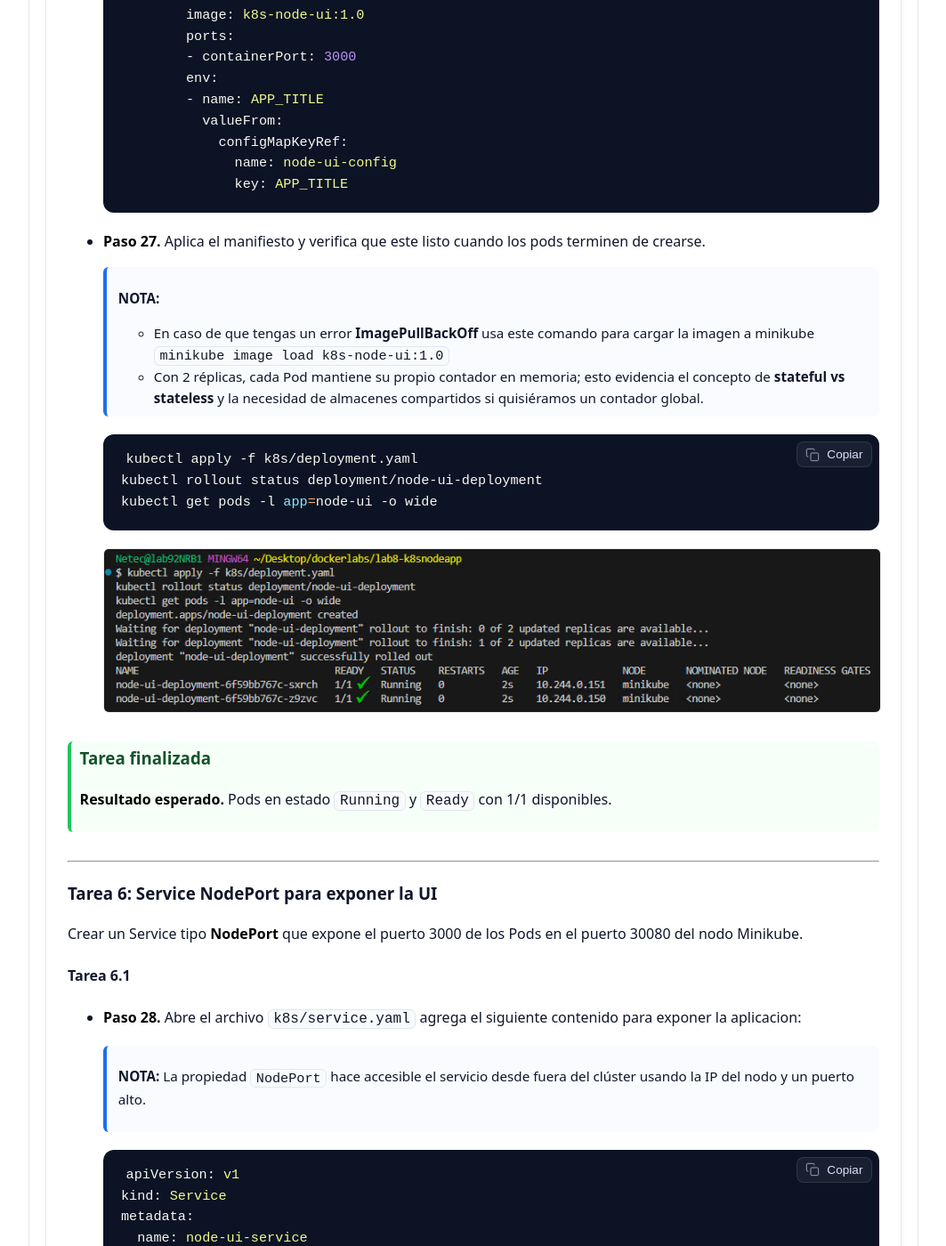
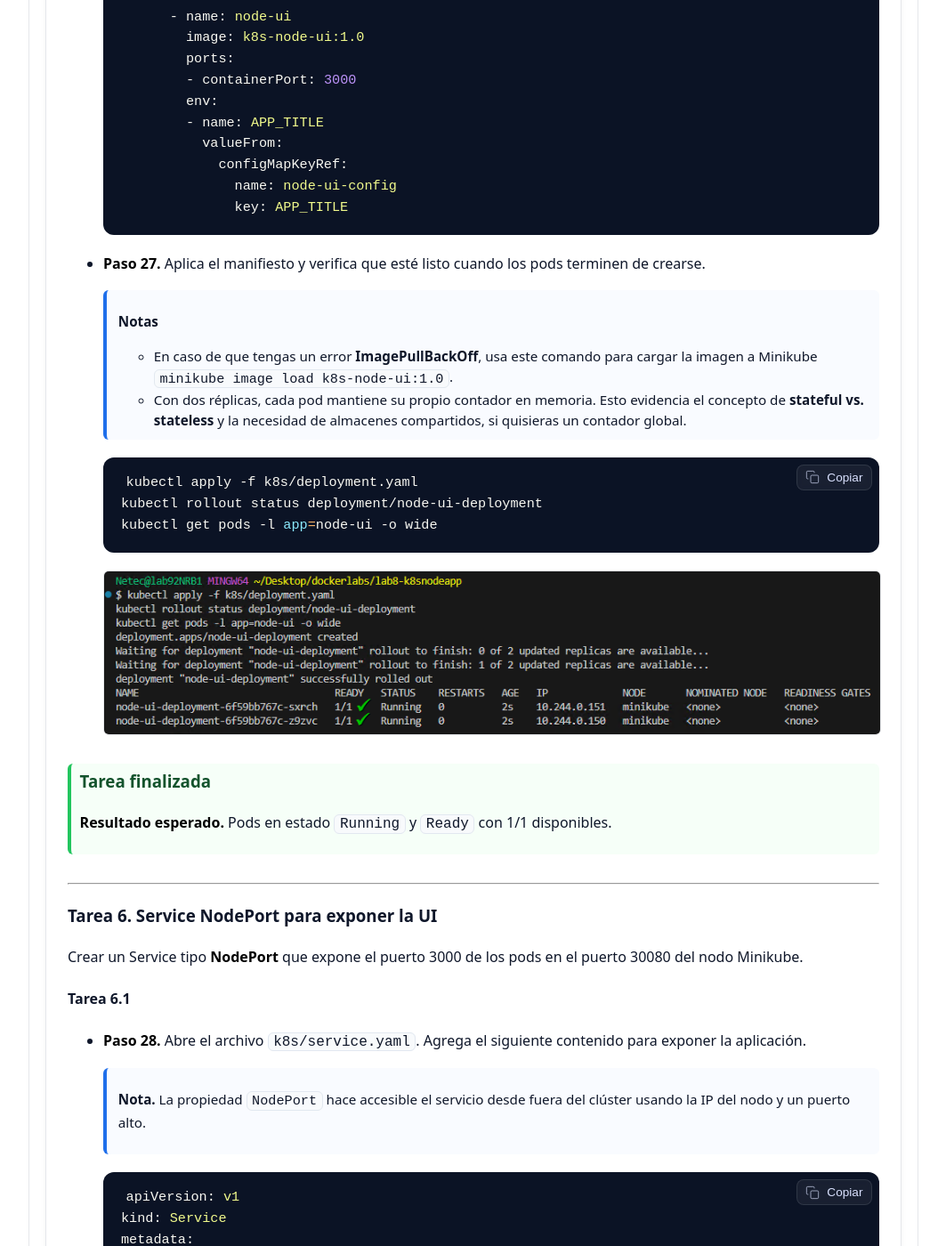
Before and after one commit to Netec-Mx/Custom_NETEC_DOCK_KUB_ESP, a Jekyll site: the page built from labs/capitulo8/lab8.md, in a window 1280 px wide and 1400 px high, scrolled down 14705 px. Shown: the whole window at 89% size, without its empty margins (108-1171 px from the left). Built offline with Jekyll 4.4.1, drawn with Linux system fonts in a browser that asks for light colours; some of the changed text lies outside the part shown.

Commit message:
Update lab8.md

````diff
--- a/labs/capitulo8/lab8.md
+++ b/labs/capitulo8/lab8.md
@@ -1,6 +1,6 @@
 ---
 layout: lab
-title: "Práctica 8: Despliegue de una aplicación Node.js. en Kubernetes"
+title: "Práctica 8. Despliegue de una aplicación Node.js. en Kubernetes"
 permalink: /capitulo8/lab8/
 images_base: /labs/capitulo8/img
 duration: "60 minutos"
@@ -21,9 +21,9 @@ final_result: >
   Una aplicación **Node.js con UI en tiempo real** (Socket.IO) desplegada en **Minikube**, parametrizada con **ConfigMap**, con **Deployment** (probes y escalable) y **Service NodePort**. Acceso desde navegador, validación con `kubectl` y comprensión del efecto de múltiples réplicas sobre el estado en memoria.
 notes:
   - En producción usarías **Ingress** (con `minikube addons enable ingress`) y **TLS**.
-  - Para estado compartido entre Pods, integra un almacén externo (Redis/BD) o un Pub/Sub.
+  - Para estado compartido entre pods, integra un almacén externo (Redis/BD) o un Pub/Sub.
   - Versiona los manifiestos en Git y automatiza `kubectl apply` con CI/CD.
-  - Si tu Minikube no enruta al azar entre Pods, puedes simularlo refrescando o usando `kubectl port-forward` a distintos Pods.
+  - Si tu Minikube no enruta al azar entre pods, puedes simularlo refrescando o usando `kubectl port-forward` a distintos pods.
 references:
   - text: Deployments
     url: https://kubernetes.io/docs/concepts/workloads/controllers/deployment/
@@ -40,7 +40,7 @@ next: /capitulo9/lab9/
 
 ---
 
-### Tarea 1: Crear la estructura del proyecto
+### Tarea 1. Crear la estructura del proyecto
 
 Organizar el código, la configuración de Kubernetes y el Dockerfile para empaquetar la app con su UI.
 
@@ -58,32 +58,32 @@ Organizar el código, la configuración de Kubernetes y el Dockerfile para empaq
 
   ![micint]({{ page.images_base | relative_url }}/18.png)
 
-- **Paso 5.** Asegurate de estar dentro de la carpeta del curso llamada **dockerlabs** en la terminal de **VSCode**:
+- **Paso 5.** Asegúrate de estar dentro de la carpeta del curso llamada **dockerlabs** en la terminal de **VS Code**.
 
-  > **NOTA:** Si te quedaste en el directorio de una práctica, usa **`cd ..`** para volver a la raíz de laboratorios.
+  > **Nota.** Si te quedaste en el directorio de una práctica, usa **`cd ..`** para volver a la raíz de laboratorios.
   {: .lab-note .info .compact}
 
   ![micint]({{ page.images_base | relative_url }}/1.png)
 
-- **Paso 6.** Crea el directorio para trabajar en la **práctica**:
+- **Paso 6.** Crea el directorio para trabajar en la **práctica**.
 
-  > **NOTA:** Aislar cada práctica evita colisiones de archivos y facilita montar rutas con precisión.
+  > **Nota.** Aislar cada práctica evita colisiones de archivos y facilita montar rutas con precisión.
   {: .lab-note .info .compact}
 
   ```bash
   mkdir lab8-k8snodeapp && cd lab8-k8snodeapp
   ```
 
-- **Paso 7.** Valida en el **Explorador** de archivos dentro de VSCode que se haya creado el directorio:
+- **Paso 7.** Valida en el **Explorador** de archivos dentro de VS Code que se haya creado el directorio.
 
-  > **NOTA:** Trabajar en VS Code permite editar y versionar cómodamente. **Git Bash** brinda compatibilidad con comandos POSIX.
+  > **Nota.** Trabajar en VS Code permite editar y versionar cómodamente. **Git Bash** brinda compatibilidad con comandos POSIX.
   {: .lab-note .info .compact}
 
   ![micint]({{ page.images_base | relative_url }}/2.png)
 
-- **Paso 8.** Crearás la siguiente estructura inicial del proyecto de la aplicación:
+- **Paso 8.** Crea la siguiente estructura inicial del proyecto de la aplicación.
 
-  > **NOTA:**
+  > **Notas**
   - `public/` contiene la UI estática que Express servirá.
   - `k8s/` aloja los manifiestos YAML.
   {: .lab-note .info .compact}
@@ -192,9 +192,9 @@ Crear una app Express que sirva una UI estática con Socket.IO. La UI muestra un
   }
   ```
 
-- **Paso 15.** Abre el archivo `api/server.js` y agrega la siguiente logica para la aplicacion:
+- **Paso 15.** Abre el archivo `api/server.js` y agrega la siguiente lógica para la aplicación.
 
-  > **NOTA:** El contador es **por Pod** (memoria local). Con 2 réplicas, cada Pod tendrá su propio contador (verás valores distintos si tus requests llegan a diferentes Pods).
+  > **Nota.** El contador es **por pod** (memoria local). Con dos réplicas, cada pod tendrá su propio contador (verás valores distintos si tus requests llegan a diferentes pods).
   {: .lab-note .info .compact}
 
   ```javascript
@@ -346,11 +346,11 @@ Crear una app Express que sirva una UI estática con Socket.IO. La UI muestra un
 
   ![micint]({{ page.images_base | relative_url }}/7.png)
 
-- **Paso 19.** En la terminal donde esta activa la aplicación de **NodeJs** rompe el proceso con `CTRL + c`, y escribe el siguiente comando.
+- **Paso 19.** En la terminal donde está activa la aplicación de **NodeJs**, rompe el proceso con `CTRL + c` y escribe el siguiente comando.
 
-  > **NOTA:**
-  - Debes regresar al directorio **lab8-k8snodeapp**
-  - Tambien limpia los archivos de la prueba local.
+  > **Notas**
+  - Debes regresar al directorio **lab7-k8snodeapp**.
+  - También limpia los archivos de la prueba local.
   - Tarda unos segundos en limpiar.
   {: .lab-note .info .compact}
 
@@ -405,9 +405,9 @@ Empaquetar la app y construir la imagen dentro del demonio Docker de Minikube pa
 
   ![micint]({{ page.images_base | relative_url }}/9.png)
 
-- **Paso 22.** Apuntar Docker al demonio de Minikube y construir imagen:
+- **Paso 22.** Apunta Docker al demonio de Minikube y construye la imagen.
 
-  > **NOTA:**
+  > **Notas**
   - Construir dentro del daemon de Minikube evita tener que subir la imagen a un registry.
   - La imagen `k8s-node-ui:1.0` debe listarse en `docker images`.
   {: .lab-note .info .compact}
@@ -455,12 +455,12 @@ El título de la UI se inyectará como variable de entorno `APP_TITLE` mediante
 
   ![micint]({{ page.images_base | relative_url }}/10.png)
 
-- **Paso 25.** Ahora si, aplica el manifiesto del archivo **configmap**.
+- **Paso 25.** Ahora, aplica el manifiesto del archivo **ConfigMap**.
 
-  > **NOTA:**
-  - El comando se ejecuta desde el directorio **lab8-k8snodeapp**
+  > **Notas**
+  - El comando se ejecuta desde el directorio **lab7-k8snodeapp**.
   - Aplica y valida que se haya configurado correctamente.
-  - Separar configuración del código permite cambiar títulos/slogans sin reconstruir la imagen.
+  - Separar la configuración del código permite cambiar los títulos o eslogans sin reconstruir la imagen.
   {: .lab-note .info .compact}
 
   ```bash
@@ -476,13 +476,13 @@ El título de la UI se inyectará como variable de entorno `APP_TITLE` mediante
 
 ---
 
-### Tarea 5: Deployment con 2 réplicas y variables desde ConfigMap
+### Tarea 5. Deployment con dos réplicas y variables desde ConfigMap
 
-Crear un Deployment con **2 réplicas**, **liveness/readiness probes** y variable `APP_TITLE` inyectada desde el ConfigMap.
+Crear un Deployment con **dos réplicas**, **liveness/readiness probes** y variable `APP_TITLE` inyectada desde el ConfigMap.
 
 #### Tarea 5.1
 
-- **Paso 26.** Abre el archivo `k8s/deployment.yaml` y define la configuracion que implementara los pods:
+- **Paso 26.** Abre el archivo `k8s/deployment.yaml` y define la configuración que implementarán los pods.
 
   ```yaml
   apiVersion: apps/v1
@@ -512,11 +512,11 @@ Crear un Deployment con **2 réplicas**, **liveness/readiness probes** y variabl
                 key: APP_TITLE
   ```
 
-- **Paso 27.** Aplica el manifiesto y verifica que este listo cuando los pods terminen de crearse.
+- **Paso 27.** Aplica el manifiesto y verifica que esté listo cuando los pods terminen de crearse.
 
-  > **NOTA:**
-  - En caso de que tengas un error **ImagePullBackOff** usa este comando para cargar la imagen a minikube `minikube image load k8s-node-ui:1.0`
-  - Con 2 réplicas, cada Pod mantiene su propio contador en memoria; esto evidencia el concepto de **stateful vs stateless** y la necesidad de almacenes compartidos si quisiéramos un contador global.
+  > **Notas**
+  - En caso de que tengas un error **ImagePullBackOff**, usa este comando para cargar la imagen a Minikube `minikube image load k8s-node-ui:1.0`.
+  - Con dos réplicas, cada pod mantiene su propio contador en memoria. Esto evidencia el concepto de **stateful vs. stateless** y la necesidad de almacenes compartidos, si quisieras un contador global.
   {: .lab-note .info .compact}
 
   ```bash
@@ -533,15 +533,15 @@ Crear un Deployment con **2 réplicas**, **liveness/readiness probes** y variabl
 
 ---
 
-### Tarea 6: Service NodePort para exponer la UI
+### Tarea 6. Service NodePort para exponer la UI
 
-Crear un Service tipo **NodePort** que expone el puerto 3000 de los Pods en el puerto 30080 del nodo Minikube.
+Crear un Service tipo **NodePort** que expone el puerto 3000 de los pods en el puerto 30080 del nodo Minikube.
 
 #### Tarea 6.1
 
-- **Paso 28.** Abre el archivo `k8s/service.yaml` agrega el siguiente contenido para exponer la aplicacion:
+- **Paso 28.** Abre el archivo `k8s/service.yaml`. Agrega el siguiente contenido para exponer la aplicación.
 
-  > **NOTA:** La propiedad `NodePort` hace accesible el servicio desde fuera del clúster usando la IP del nodo y un puerto alto.
+  > **Nota.** La propiedad `NodePort` hace accesible el servicio desde fuera del clúster usando la IP del nodo y un puerto alto.
   {: .lab-note .info .compact}
 
   ```yaml
@@ -585,19 +585,19 @@ Crear un Service tipo **NodePort** que expone el puerto 3000 de los Pods en el p
 
   ![micint]({{ page.images_base | relative_url }}/15.png)
 
-- **Paso 30.** Abre tu navegador de **Google Chrome** para validar la aplicacion:
+- **Paso 30.** Abre tu navegador de **Google Chrome** para validar la aplicación.
 
-- **Paso 31.** Ahora el comando `minikube service node-ui-service --url` que se quedo activo en la terminal devolvio una **URL** parecida al siguiente comando.
+- **Paso 31.** Ahora, el comando `minikube service node-ui-service --url` que se quedó activo en la terminal devolvió una **URL** parecida al siguiente comando.
 
-  > **NOTA:**
-  - Cambia las letas **`x`** por el numero de puerto que te asigno.
+  > **Notas**
+  - Cambia las letras **`x`** por el número de puerto que te asignó.
   - Copia y pega la URL en tu navegador.
   - Da clics, es normal que tarde unos segundos en lo que los pods reciben la información.
   {: .lab-note .info .compact}
 
-  > **IMPORTANTE:**
-  - Dale unos minutos si el contador de clics no muestra inmediatamente los numeros.
-  - Actualiza la pagina y vuelve a dar clics.
+  > **Importante**
+  - Dale unos minutos si el contador de clics no muestra inmediatamente los números.
+  - Actualiza la página y vuelve a dar clics.
   {: .lab-note .important .compact}
 
   ```bash
````
Also changed, not shown: other parts of labs/capitulo8/lab8.md (+39 -39 lines).
